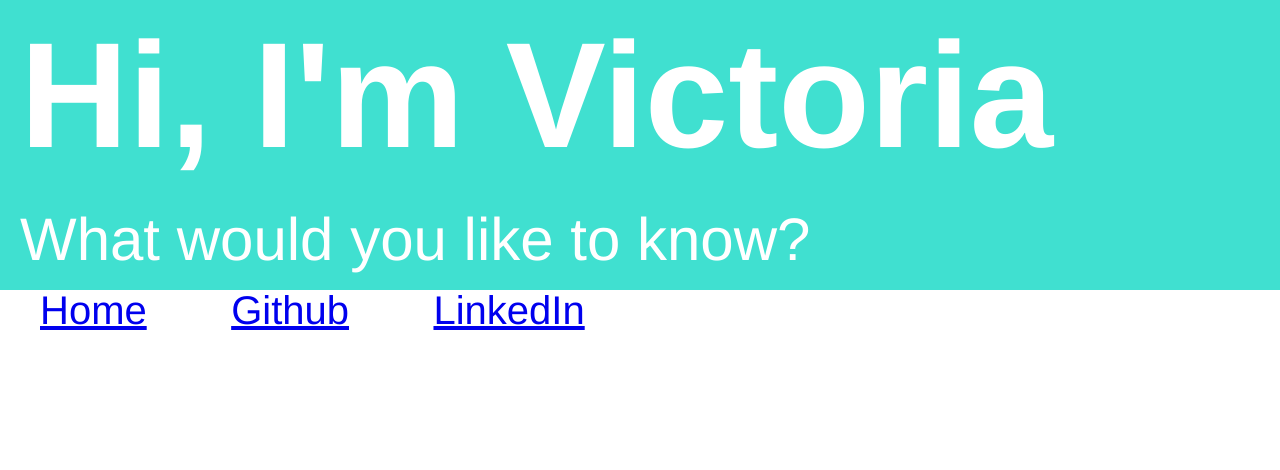
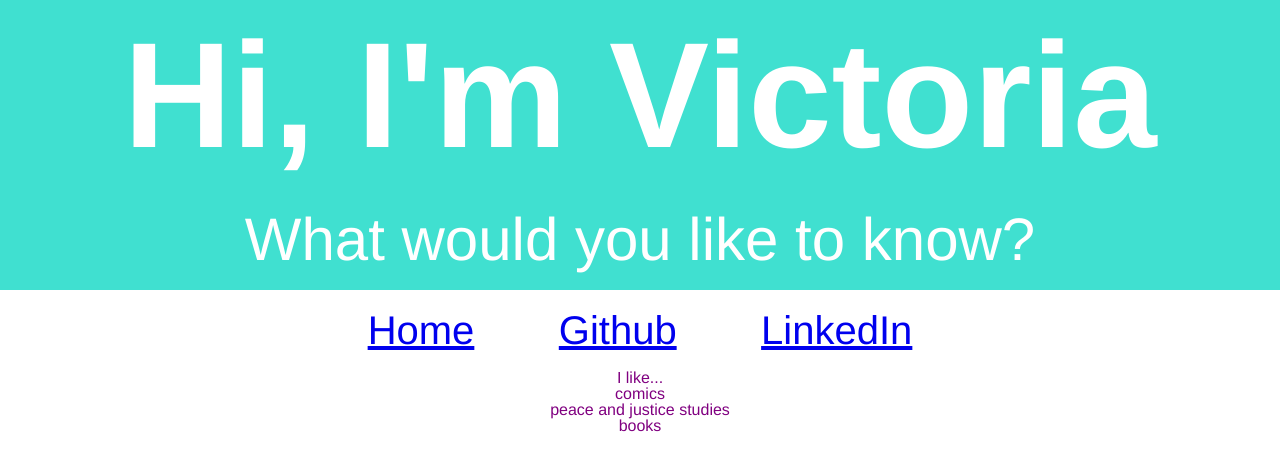
Before and after one commit to nealado/nealado.github.io, a plain HTML site: page about.html in a window 1280 px wide. Drawn offline with Linux system fonts and the light colour scheme.

Commit message:
made css tweaks.

```diff
--- a/about.html
+++ b/about.html
@@ -13,12 +13,24 @@
   <h2> What would you like to know? </h2>
 </div>
 
-<ul>
-  <li><a href="/index.html">Home</a></li>
-  <li><a href="https://github.com/nealado"> Github</a></li>
-  <li><a href="https://www.linkedin.com/pub/victoria-donnelly/46/b31/75b
+<ul class="header">
+  <li class = "header"><a href="/index.html">Home</a></li>
+  <li class = "header"><a href="https://github.com/nealado"> Github</a></li>
+  <li class = "header"><a href="https://www.linkedin.com/pub/victoria-donnelly/46/b31/75b
 ">LinkedIn</a></li>
 </ul>
+
+<div class = "main-content">
+<p>
+  I like...
+  <ul>
+    <li>comics</li>
+    <li>peace and justice studies </li>
+    <li>books<li>
+  </ul>
+<p>
+
+</div>
 
 </body>
 
--- a/style.css
+++ b/style.css
@@ -46,19 +46,21 @@ table {
 	border-collapse: collapse;
 	border-spacing: 0;
 }
-ul {
+ul.header {
     list-style-type: none;
     margin: 0;
-    padding: 0;
+    padding: 20px;
+    text-align: center;
 }
 
-li {
+li.header {
   width: 100px;
   border-style: solid;
   border: 10px;
   border-color: blue;
   margin: 40px;
   font-size: 40px;
+  text-align: center;
   display: inline;
 }
 
@@ -77,6 +79,7 @@ margin: 10px;
 
 body {
   font-family: helvetica;
+  text-align: center;
 }
 
 h1 {
@@ -98,3 +101,9 @@ div.top {
   background-color: turquoise;
   color: white;
 }
+
+div.main-content {
+  background-color: ;
+  width: 500px;
+  margin: auto;
+}
```
